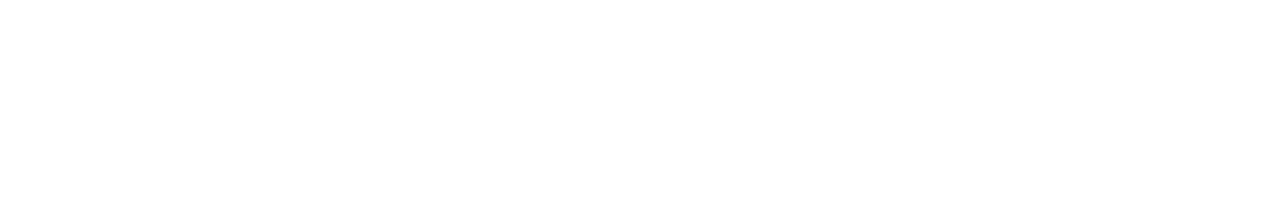
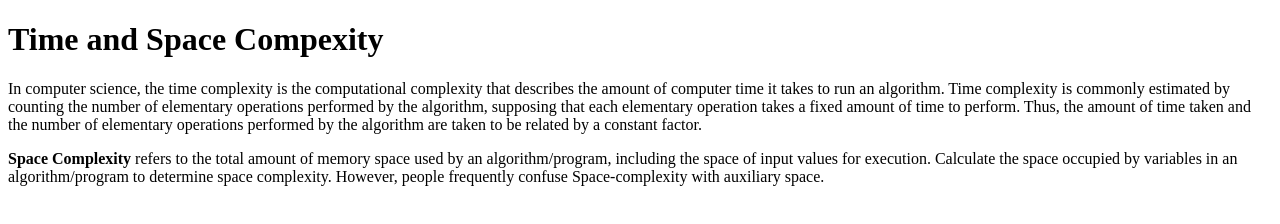
Before and after one commit to acciojob/time-and-space-complexity-yogeshchandratripathi, a website: page main.html in a window 1280 px wide. Drawn offline with Linux system fonts and the light colour scheme.

Commit message:
created a submission

```diff
--- a/main.html
+++ b/main.html
@@ -8,6 +8,29 @@
 
 <body>
 	<!-- the entire body must be written by student -->
+	<h1>Time and Space Compexity</h1>
+	<p> In computer science, the time complexity is the
+		computational complexity that describes
+		the amount of computer time it takes
+		to run an algorithm. Time complexity
+		is commonly estimated by counting the
+		number of elementary operations performed
+		by the algorithm, supposing that each
+		elementary operation takes a fixed amount of time to perform. Thus, the amount of time taken and the number of elementary operations
+		performed by the algorithm are taken to
+		be related by a constant factor.</p>
+	<p> <b>Space Complexity</b> refers to
+		the total amount of memory space used by an
+		algorithm/program, including the space of input
+		values for execution. Calculate the space occupied
+		by variables in an algorithm/program to determine
+		space complexity. However, people
+		frequently confuse Space-complexity
+		with auxiliary space.</p>
+
+
+
+
     <script type="text/javascript" src="./script.js">
 </script>
 
```
